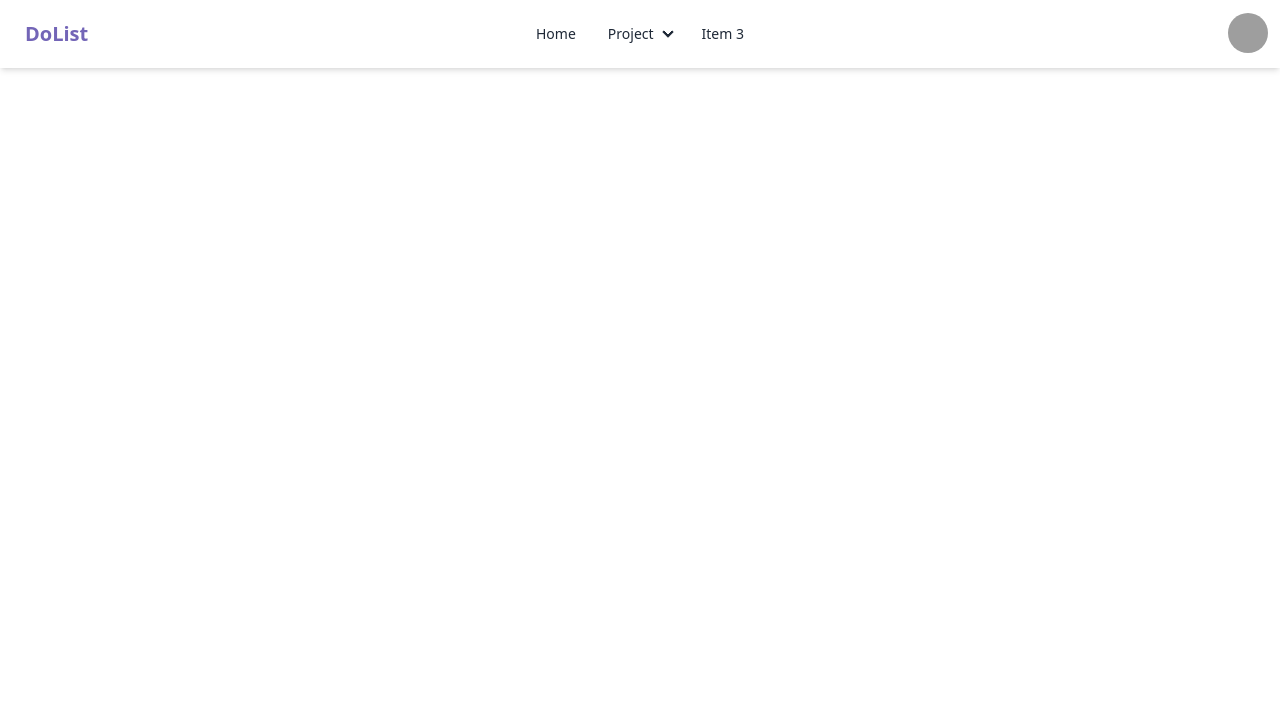
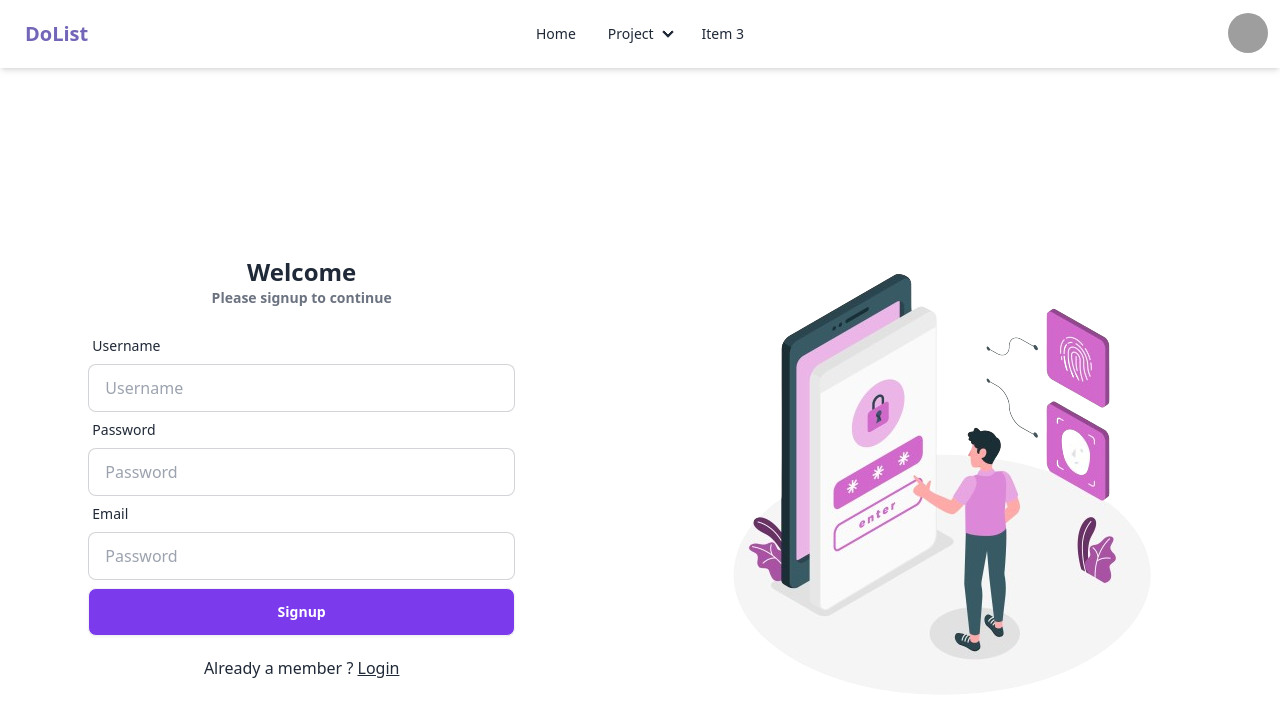
Before and after one commit to Abhi-raam/DoList, a React (Vite) app: page /signup in a window 1280 px wide. Shown: the top 716 px of the page. Built offline with nearby package versions, Linux system fonts and the light colour scheme; grey boxes are pictures that could not be loaded.

Commit message:
login and signup page addes

```diff
--- a/src/App.jsx
+++ b/src/App.jsx
@@ -4,6 +4,8 @@ import { BrowserRouter, Route, Routes } from 'react-router-dom'
 import Navbar from './Components/Navbar'
 import ProjectPage from './Pages/ProjectPage'
 import AddProjects from './Pages/AddProjects'
+import Loginpage from './Pages/Loginpage'
+import SignupPage from './Pages/SignupPage'
 
 function App() {
   return (
@@ -11,6 +13,8 @@ function App() {
       <Navbar />
       <Routes>
         <Route path='/' element={<HomePage />} />
+        <Route path='/login' element={<Loginpage />} />
+        <Route path='/signup' element={<SignupPage />} />
         <Route path='/projects' element={<ProjectPage />} />
         <Route path='/add-projects' element={<AddProjects />} />
       </Routes>
--- /dev/null
+++ b/src/Pages/Loginpage.jsx
@@ -0,0 +1,51 @@
+import { Link, useNavigate } from 'react-router-dom'
+import loginImg from '../assets/login.png'
+import { useState } from 'react'
+
+function Loginpage() {
+    const navigate = useNavigate()
+    const [email, setUserEmail] = useState("")
+    const [password, setPassword] = useState("")
+    const handleSubmit=(e)=>{
+        e.preventDefault();
+        console.log("Password : ",password);
+        console.log("Username : ",email);
+      }
+
+    return (
+        <div className='h-screen flex items-center justify-around'>
+            <div className='w-[80%] lg:w-1/3  space-y-5'>
+                <div>
+                    <h2 className='text-center text-2xl font-semibold'>Welcome Back!</h2>
+                    <h4 className='text-sm text-center text-gray-500 font-semibold'>Please login to continue</h4>
+                </div>
+                <form action="" onSubmit={handleSubmit} >
+                    <label className="form-control ">
+                        <div className="label">
+                            <span className="label-text">Email</span>
+                        </div>
+                        <input type="email" placeholder="Email" className="input input-bordered" onChange={(e) => { setUserEmail(event.target.value) }} />
+                    </label>
+
+                    <label className="form-control pb-2">
+                        <div className="label">
+                            <span className="label-text">Password</span>
+                        </div>
+                        <input type="password" placeholder="Password" className="input input-bordered" onChange={(e) => { setPassword(event.target.value) }} />
+                    </label>
+                    <button type='submit' className='btn w-full bg-violet-600 hover:bg-violet-700 text-white hover:bg-blue_secondary'>
+                        Login
+                    </button>
+                </form>
+                <div className='text-center'>
+                    <h3>Not a member ? <Link to='/signup' className='text-blue_secondary font-medium underline cursor-pointer'>Register Now</Link></h3>
+                </div>
+            </div>
+            <div className='w-auto hidden lg:block'>
+                <img src={loginImg} alt="" />
+            </div>
+        </div>
+    )
+}
+
+export default Loginpage
--- /dev/null
+++ b/src/Pages/SignupPage.jsx
@@ -0,0 +1,60 @@
+import React from 'react'
+import { Link,useNavigate } from 'react-router-dom'
+import loginImg from '../assets/login.png'
+import { useState } from 'react'
+function SignupPage() {
+    const navigate = useNavigate()
+  const [username, setUserName] = useState("")
+  const [password, setPassword] = useState("")
+  const [email, setEmail] = useState("")
+  const handleSubmit=(e)=>{
+    e.preventDefault();
+    console.log("Email : ",email);
+    console.log("Password : ",password);
+    console.log("Username : ",username);
+  }
+    return (
+        <div className='h-screen flex items-center justify-around'>
+            <div className='w-[80%] lg:w-1/3  space-y-5'>
+                <div>
+                    <h2 className='text-center text-2xl font-semibold'>Welcome </h2>
+                    <h4 className='text-sm text-center text-gray-500 font-semibold'>Please signup to continue</h4>
+                </div>
+                <form action="" onSubmit={handleSubmit}  >
+                    <label className="form-control ">
+                        <div className="label">
+                            <span className="label-text">Username </span>
+                        </div>
+                        <input type="text" placeholder="Username" className="input input-bordered" onChange={(e) => { setUserName(e.target.value) }} />
+                    </label>
+
+                    <label className="form-control ">
+                        <div className="label">
+                            <span className="label-text">Password</span>
+                        </div>
+                        <input type="password" placeholder="Password" className="input input-bordered" onChange={(e) => { setPassword(e.target.value) }} />
+                    </label>
+                    <label className="form-control pb-2">
+                        <div className="label">
+                            <span className="label-text">Email</span>
+                        </div>
+                        <input type="Email" placeholder="Password" className="input input-bordered" onChange={(e) => { setEmail(e.target.value) }} />
+                    </label>
+                    <button type='submit' className='btn w-full bg-violet-600 hover:bg-violet-700 text-white hover:bg-blue_secondary'>
+                        Signup
+                    </button>
+                </form>
+
+                <div className='text-center'>
+                    <h3>Already a member ? <Link to='/login' className='text-blue_secondary font-medium underline cursor-pointer'>Login</Link></h3>
+                </div>
+
+            </div>
+            <div className='w-auto hidden lg:block'>
+                <img src={loginImg} alt="" />
+            </div>
+        </div>
+    )
+}
+
+export default SignupPage
```
Also changed, not shown: src/assets/login.png (added).
